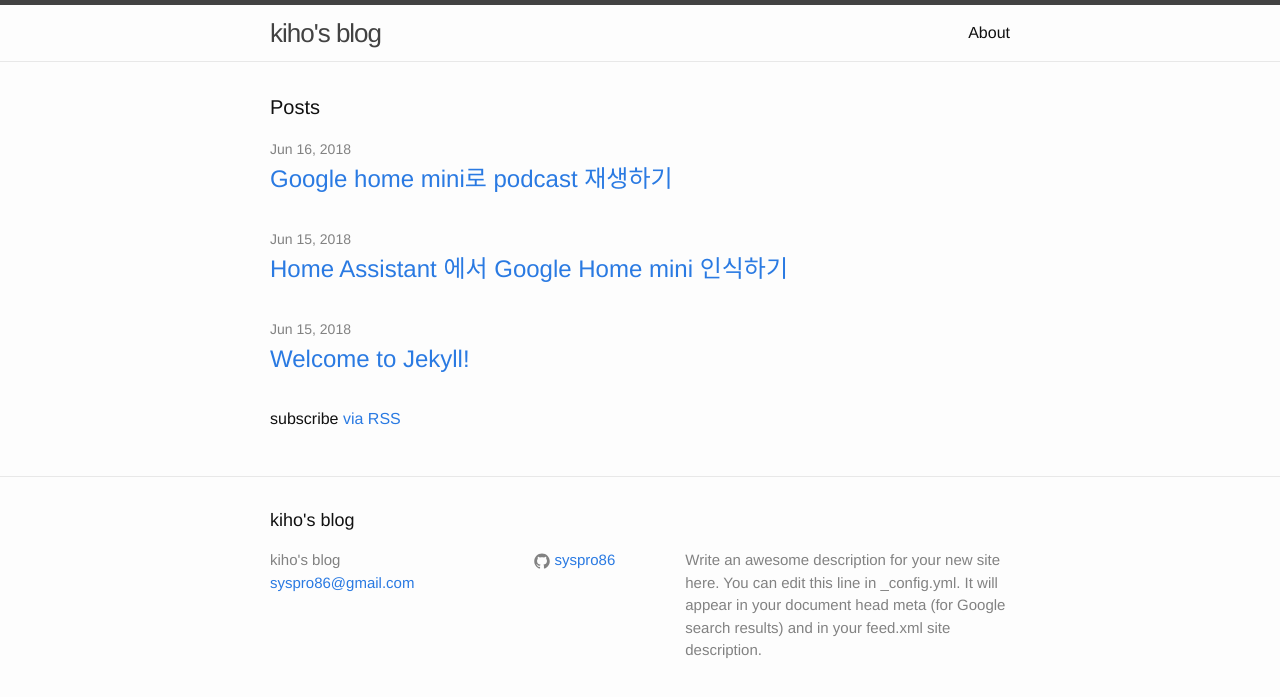
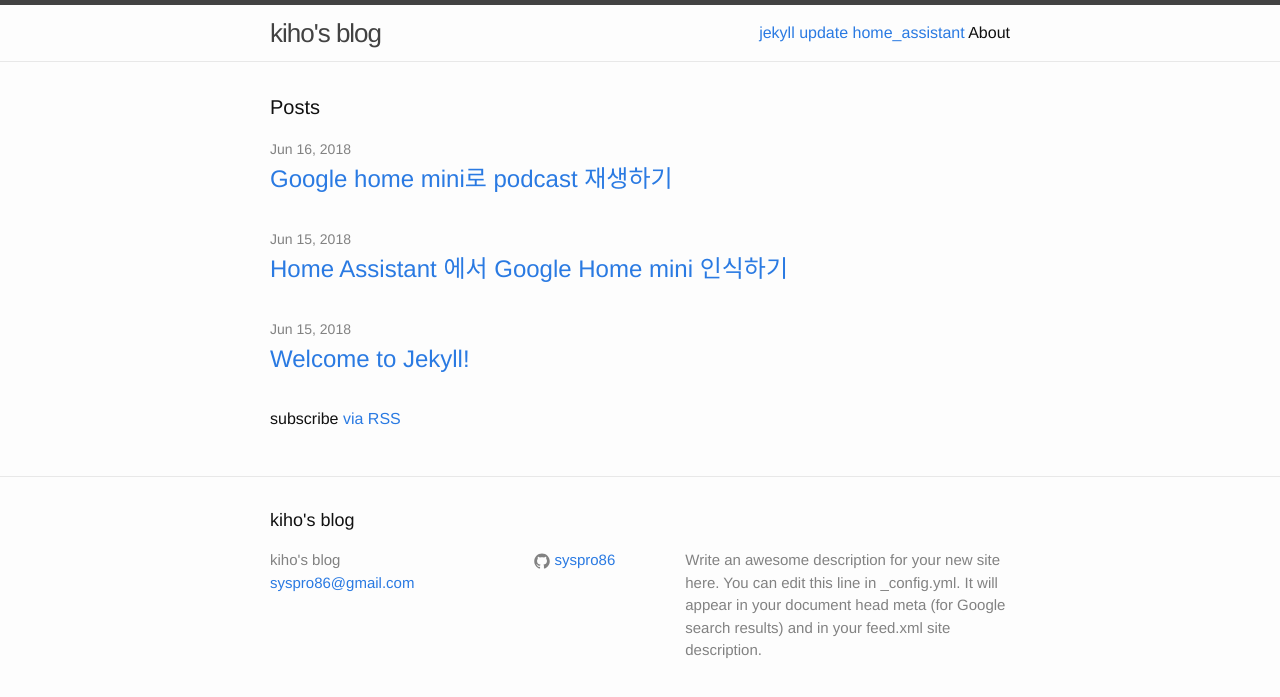
Before and after one commit to syspro86/syspro86.github.io, a Jekyll site: the page built from index.html, in a window 1280 px wide. Shown: the top 697 px of the page. Built offline with Jekyll 4.4.1, drawn with Linux system fonts in a browser that asks for light colours.

Commit message:
category

```diff
--- a/_includes/header.html
+++ b/_includes/header.html
@@ -14,6 +14,11 @@
       </a>
 
       <div class="trigger">
+        {% for my_category in site.categories %}
+          {% capture category_name %}{{ my_category | first }}{% endcapture %}
+          {% capture category_url %}category/{{ my_category | first }}.html{% endcapture %}
+          <a href="{{ category_url | prepend: site.baseurl }}">{{ category_name }}</a>
+        {% endfor %}
         {% for my_page in site.pages %}
           {% if my_page.title %}
           <a class="page-link" href="{{ my_page.url | prepend: site.baseurl }}">{{ my_page.title }}</a>
```
